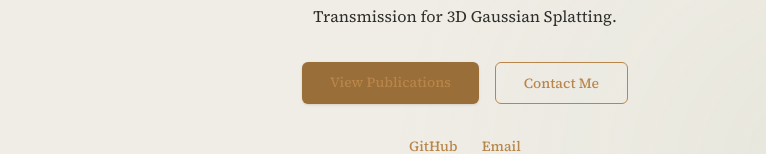
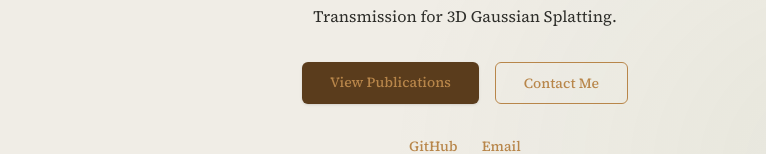
Before and after one commit to ZhiyeTang/zhiyetang.github.io, a React (Vite) app: page / in a window 1280 px wide. Shown: the part 608-762 px from the top of the page, without its empty margins (175-941 px from the left). Built offline with nearby package versions, Linux system fonts and the light colour scheme; a web font is replaced by a local one.

Commit message:
fix: darken CTA button background for better text contrast
Change 'View Publications' button from amber-600 to amber-800 so white text is clearly readable.

Ultraworked with [Sisyphus](https://github.com/code-yeongyu/oh-my-opencode)

Co-authored-by: Sisyphus <clio-agent@sisyphuslabs.ai>

```diff
--- a/src/sections/Hero.tsx
+++ b/src/sections/Hero.tsx
@@ -41,7 +41,7 @@ export default function Hero() {
         <div className="flex flex-wrap gap-4 justify-center mt-1">
           <a
             href="#publications"
-            className="px-7 py-2.5 rounded-md bg-amber-600 text-warm-gray-900 text-sm font-medium hover:bg-amber-700 hover:text-white transition-colors duration-200 shadow-sm"
+            className="px-7 py-2.5 rounded-md bg-amber-800 text-white text-sm font-medium hover:bg-amber-900 transition-colors duration-200 shadow-sm"
           >
             {t('hero_cta_projects')}
           </a>
```
